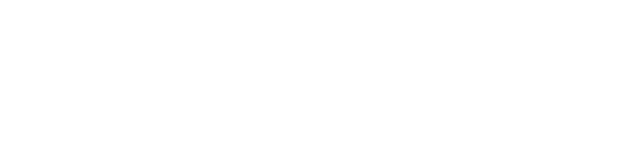
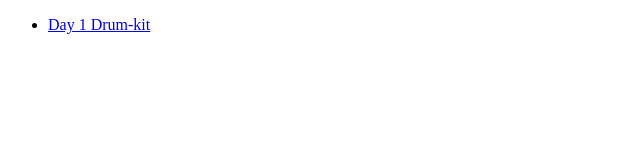
Before and after one commit to enfrte/js30, a plain HTML site: page index.html in a window 1280 px wide. Shown: the whole page, without its empty margins (0-640 px from the left). Drawn offline with Linux system fonts and the light colour scheme.

Commit message:
Added link to lesson

```diff
--- a/index.html
+++ b/index.html
@@ -7,6 +7,10 @@
   <title>JS 30</title>
 </head>
 <body>
-
+<ul>
+  <li>
+    <a href="day-1-drum-kit">Day 1 Drum-kit</a>
+  </li>
+</ul>
 </body>
 </html>
```
